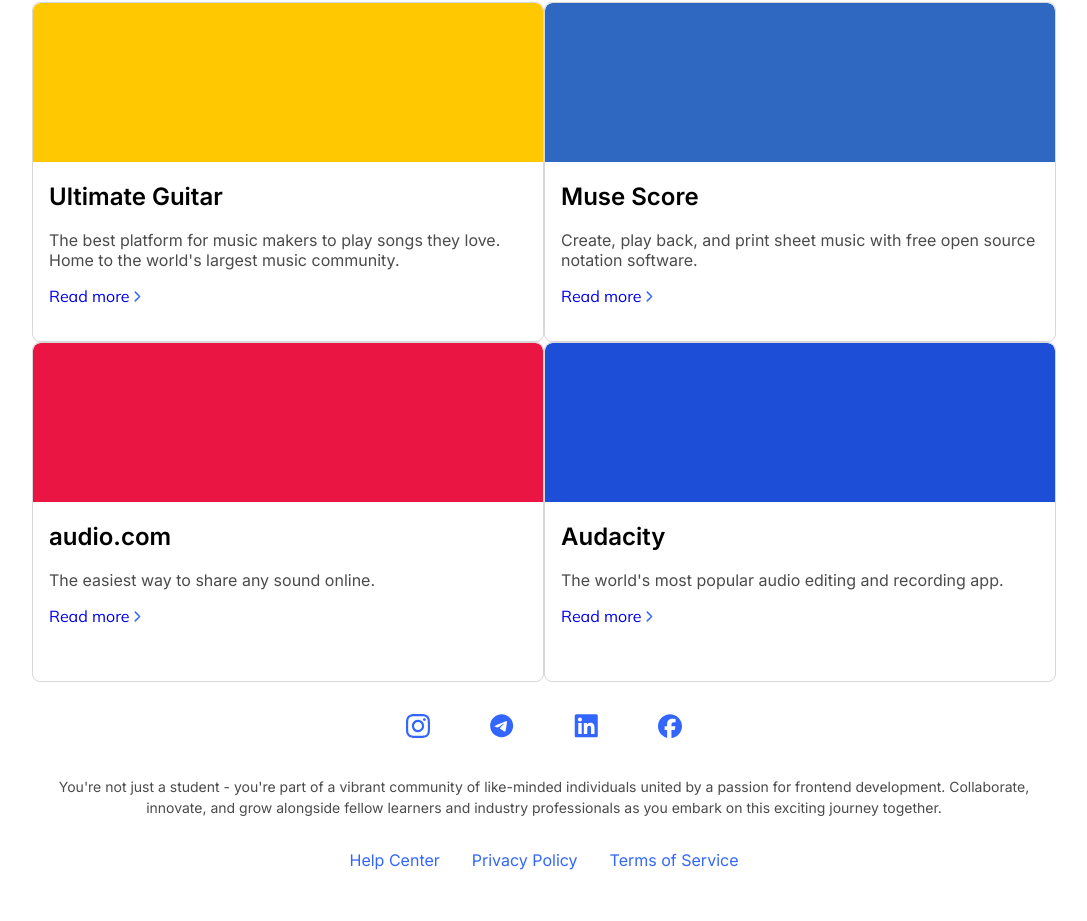
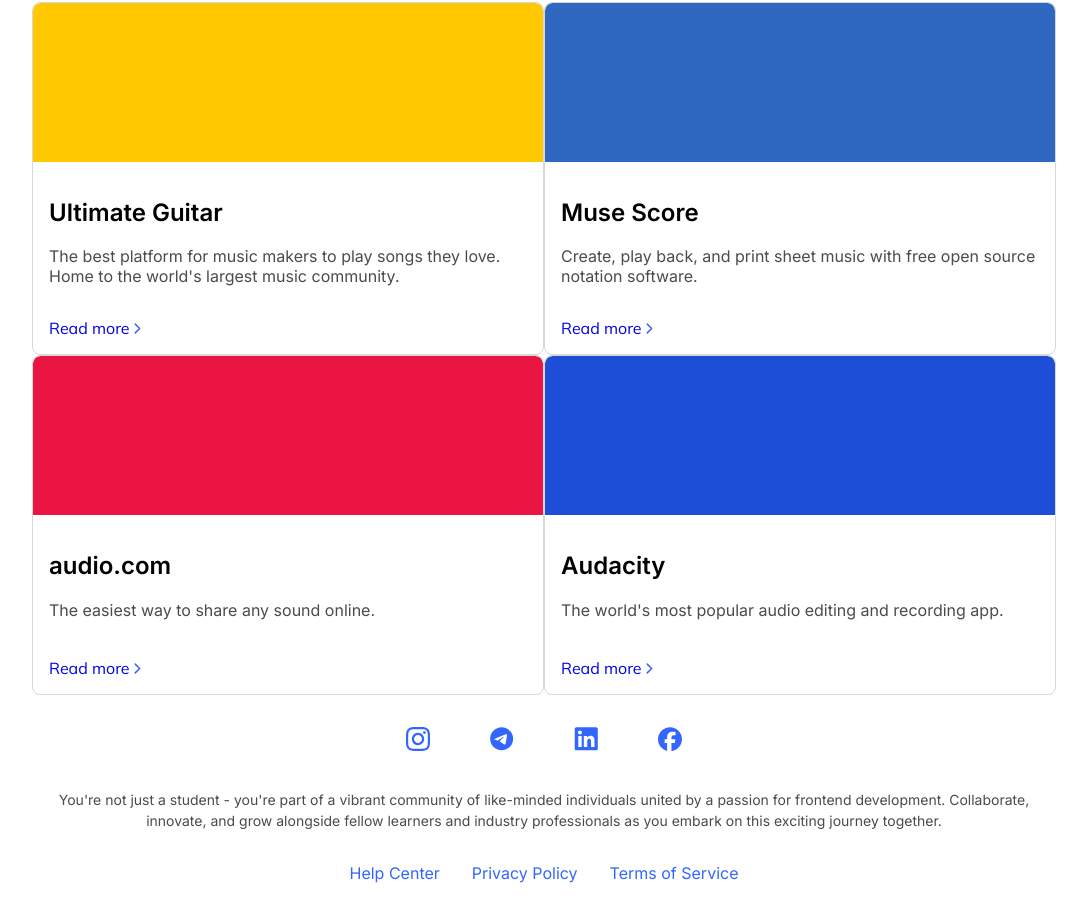
Before and after one commit to bas-kirill/muse-landing, a React (Create React App) app: page / in a window 1280 px wide. Shown: the part 969-1890 px from the top of the page, without its empty margins (96-1183 px from the left). Built offline with nearby package versions, Linux system fonts and the light colour scheme.

Commit message:
feat(product): press down `Read more`

```diff
--- a/src/components/products/product/Product.css
+++ b/src/components/products/product/Product.css
@@ -56,8 +56,14 @@
     font-size: 16px;
 }
 
+.product-content-wrapper {
+    display: flex;
+    flex-direction: column;
+    flex: 1;
+}
+
 .read-more-wrapper {
-    margin: 16px;
+    margin: auto 16px 16px 16px;
 }
 
 .read-more-wrapper > a {
```
